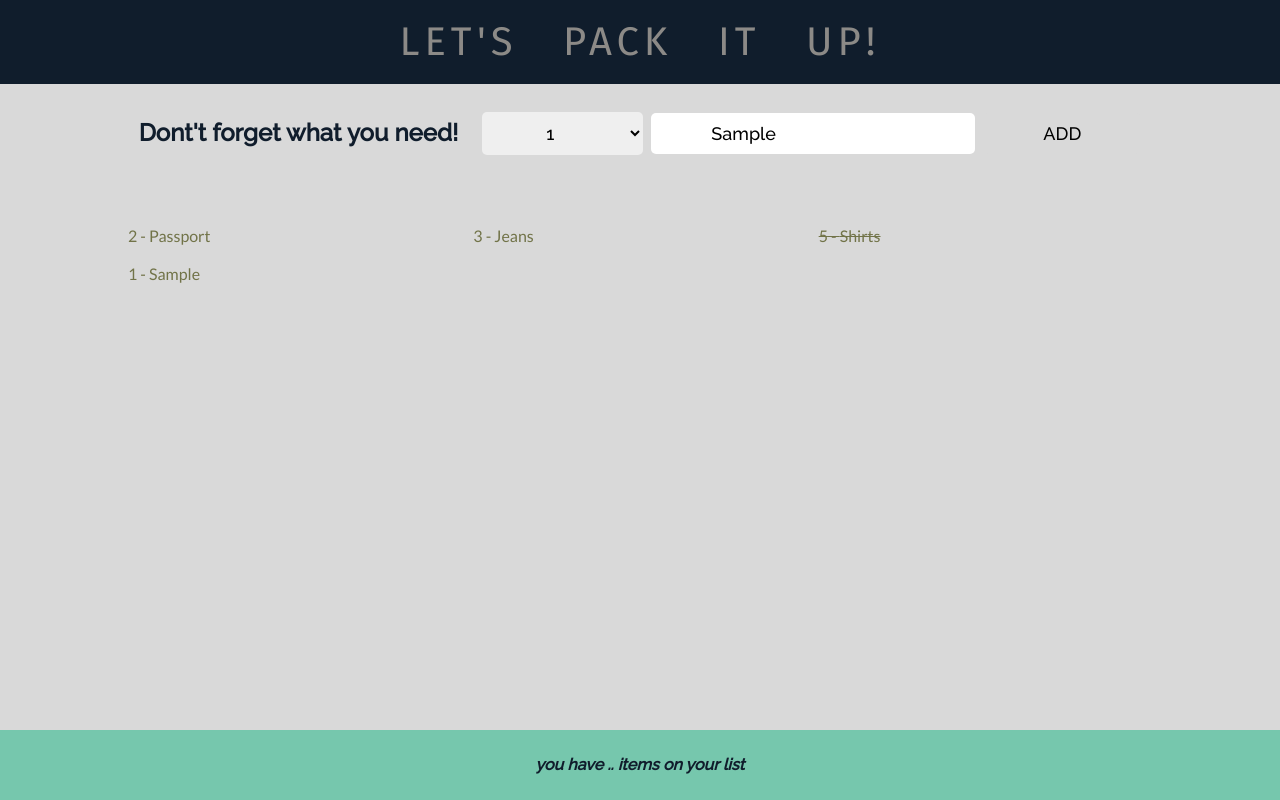
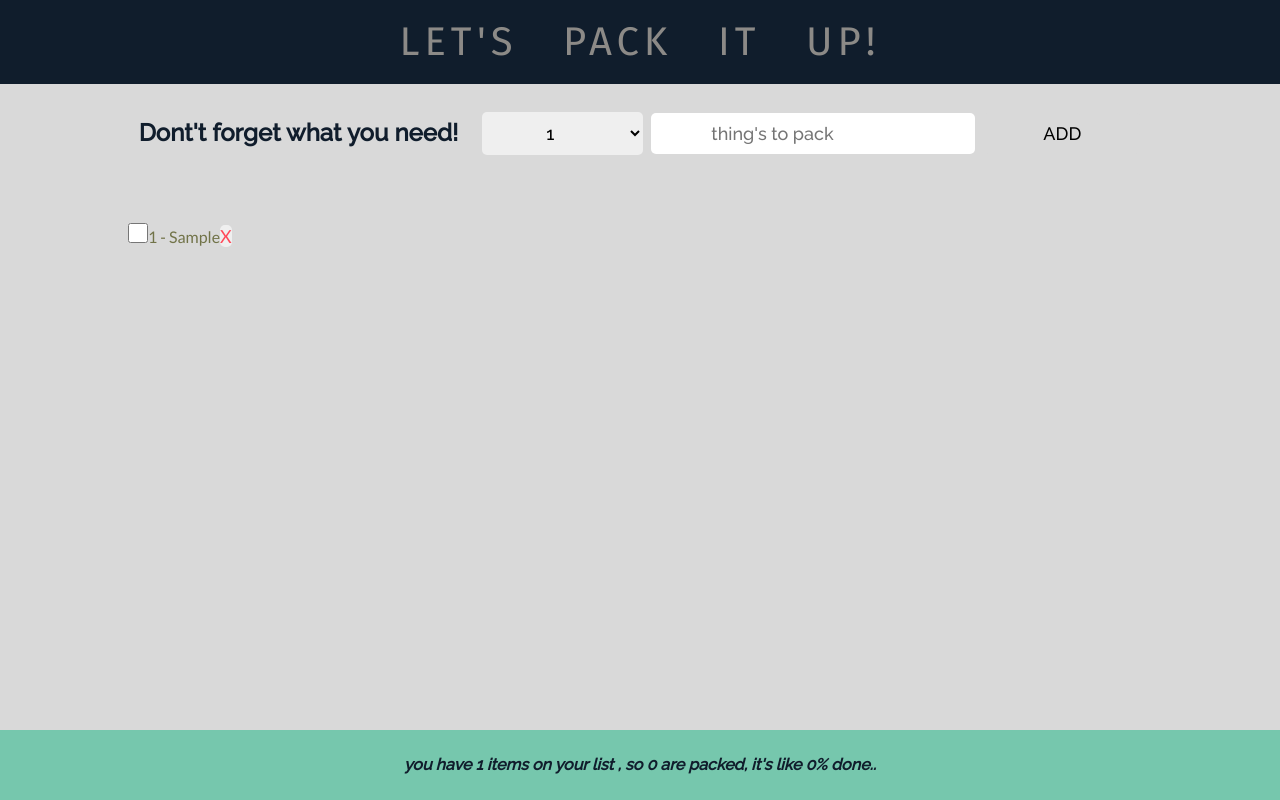
Before and after one commit to Bablu202/nth-element, a React (Create React App) app: page / in a window 1280 px wide. Both pictures are taken after typing "Sample" into the empty fields and a click on the button "ADD". Built offline with nearby package versions, Linux system fonts and the light colour scheme; a web font is replaced by a local one.

Commit message:
add delete is done

```diff
--- /dev/null
+++ b/src/components/TravelForm.jsx
@@ -0,0 +1,45 @@
+import React from "react";
+
+export default function TravelForm({
+  handleAddTravelItems,
+  moreTravelElement,
+  setMoreTravelElement,
+}) {
+  return (
+    <div>
+      <form className="travel__form" onSubmit={handleAddTravelItems}>
+        <h3 className="heading-3">Dont't forget what you need!</h3>
+        {/*SELECT FROM 1 - 20 ------------*/}
+
+        <select
+          value={moreTravelElement.quantity}
+          onChange={(e) => {
+            setMoreTravelElement({
+              ...moreTravelElement,
+              quantity: e.target.value,
+            });
+          }}
+        >
+          {Array.from({ length: 20 }, (e, i) => i + 1).map((num) => (
+            <option key={num}>{num}</option>
+          ))}
+        </select>
+        {/*ADD ITEM HERE ------------*/}
+        <input
+          className="travel__form--input"
+          type="text"
+          placeholder="thing's to pack"
+          value={moreTravelElement.item}
+          onChange={(e) =>
+            setMoreTravelElement({ ...moreTravelElement, item: e.target.value })
+          }
+        />
+        {/*SUBMIT BUTTON ------------*/}
+
+        <button className="travel__add btn" onClick={handleAddTravelItems}>
+          Add
+        </button>
+      </form>
+    </div>
+  );
+}
--- /dev/null
+++ b/src/components/TravelItems.jsx
@@ -0,0 +1,24 @@
+import React from "react";
+
+export default function TravelItems({
+  initialTravelItems,
+  handleDeleteTravelItem,
+  handleCheckedTravelItem,
+}) {
+  const initialTravelItemsMap = initialTravelItems.map((e) => (
+    <li key={e.id}>
+      <input
+        type="checkbox"
+        value={e.isPacked}
+        onChange={() => handleCheckedTravelItem(e.id)}
+      />
+      <span style={e.isPacked ? { textDecoration: "line-through" } : {}}>
+        {e.quantity} - {e.item}
+      </span>
+      <button className="btn--del" onClick={() => handleDeleteTravelItem(e.id)}>
+        X
+      </button>
+    </li>
+  ));
+  return <>{initialTravelItemsMap}</>;
+}
--- a/src/pages/Travel.jsx
+++ b/src/pages/Travel.jsx
@@ -1,77 +1,78 @@
 import React, { useState } from "react";
+import TravelForm from "../components/TravelForm";
+import TravelItems from "../components/TravelItems";
 
 export default function Travel() {
-  const [initialTravelItems, setInitialTracelItems] = useState([
-    { item: "Passport", quantity: 2, isPacked: false },
-    { item: "Jeans", quantity: 3, isPacked: false },
-    { item: "Shirts", quantity: 5, isPacked: true },
-  ]);
-  const [moreTravelElement, setMoreTravelElement] = useState({
-    item: "",
-    quantity: 1,
-    isPacked: false,
-  });
+  const [initialTravelItems, setInitialTracelItems] = useState([]);
+
+  //CALCULATIONS FOR FOOTER
+  const allTravelItems = initialTravelItems.length;
+  const itemsPacked = initialTravelItems.filter((e) => e.isPacked).length;
+  const itemsPackedPercentage = Math.round(
+    (itemsPacked / allTravelItems) * 100
+  );
+  let defaultTravelItem = { item: "", quantity: 1, isPacked: false };
+  const [moreTravelElement, setMoreTravelElement] = useState(defaultTravelItem);
+  //ADD HANDLE
   const handleAddTravelItems = (e) => {
     e.preventDefault();
+    let idWithTime = Date.now();
     const newEle = {
+      id: idWithTime,
       item: moreTravelElement.item,
       quantity: moreTravelElement.quantity,
       isPacked: moreTravelElement.isPacked,
     };
-    //setUsers((oldList) => [...oldList, user]);
     setInitialTracelItems((prev) => [...prev, newEle]);
+
+    setMoreTravelElement(defaultTravelItem);
+  };
+  //DELETE HANDLE
+  const handleDeleteTravelItem = (id) => {
+    console.log("del");
+    const afterDelTravelList = initialTravelItems.filter((e) => e.id !== id);
+    setInitialTracelItems(afterDelTravelList);
+  };
+  const handleCheckedTravelItem = (id) => {
+    console.log("check");
+    // setMoreTravelElement({ ...moreTravelElement, item: e.target.value })
+    setInitialTracelItems((items) =>
+      items.map((item) =>
+        item.id === id ? { ...item, isPacked: !item.isPacked } : item
+      )
+    );
   };
 
-  const initialTravelItemsMap = initialTravelItems.map((e, i) => (
-    <li key={i}>
-      <span style={e.isPacked ? { textDecoration: "line-through" } : {}}>
-        {e.quantity} - {e.item}
-      </span>
-    </li>
-  ));
+  const footerStats =
+    itemsPackedPercentage === 100 ? (
+      <em>Wohohh....Lets Fly</em>
+    ) : (
+      <em>
+        you have {allTravelItems} items on your list , so {itemsPacked} are
+        packed, it's like {itemsPackedPercentage}% done..
+      </em>
+    );
 
   return (
     <div className="travel__element">
       <h1 className="heading-1">Let's Pack it up!</h1>
-      {/*FORM ------------*/}
-      <form className="travel__form" onSubmit={handleAddTravelItems}>
-        <h3 className="heading-3">Dont't forget what you need!</h3>
-        {/*SELECT FROM 1 - 20 ------------*/}
+      <TravelForm
+        handleAddTravelItems={handleAddTravelItems}
+        moreTravelElement={moreTravelElement}
+        setMoreTravelElement={setMoreTravelElement}
+      />
 
-        <select
-          value={moreTravelElement.quantity}
-          onChange={(e) => {
-            setMoreTravelElement({
-              ...moreTravelElement,
-              quantity: e.target.value,
-            });
-          }}
-        >
-          {Array.from({ length: 20 }, (e, i) => i + 1).map((num) => (
-            <option key={num}>{num}</option>
-          ))}
-        </select>
-        {/*ADD ITEM HERE ------------*/}
-        <input
-          className="travel__form--input"
-          type="text"
-          placeholder="thing's to pack"
-          value={moreTravelElement.item}
-          onChange={(e) =>
-            setMoreTravelElement({ ...moreTravelElement, item: e.target.value })
-          }
-        />
-        {/*SUBMIT BUTTON ------------*/}
-
-        <button className="travel__add btn" onClick={handleAddTravelItems}>
-          Add
-        </button>
-      </form>
       <div className="travel__list">
-        <ul>{initialTravelItemsMap}</ul>
+        <ul>
+          <TravelItems
+            initialTravelItems={initialTravelItems}
+            handleDeleteTravelItem={handleDeleteTravelItem}
+            handleCheckedTravelItem={handleCheckedTravelItem}
+          />
+        </ul>
       </div>
       <footer className="footer">
-        <em>you have .. items on your list</em>
+        {!allTravelItems ? <em>Let's start adding</em> : footerStats}
       </footer>
     </div>
   );
--- a/src/scss/_base.scss
+++ b/src/scss/_base.scss
@@ -74,3 +74,10 @@ body {
   margin-right: 1.6rem;
   font-size: 2.4rem;
 }
+
+.btn--del {
+  border: none;
+  outline: none;
+  padding: 0;
+  color: #ff4858;
+}
```
